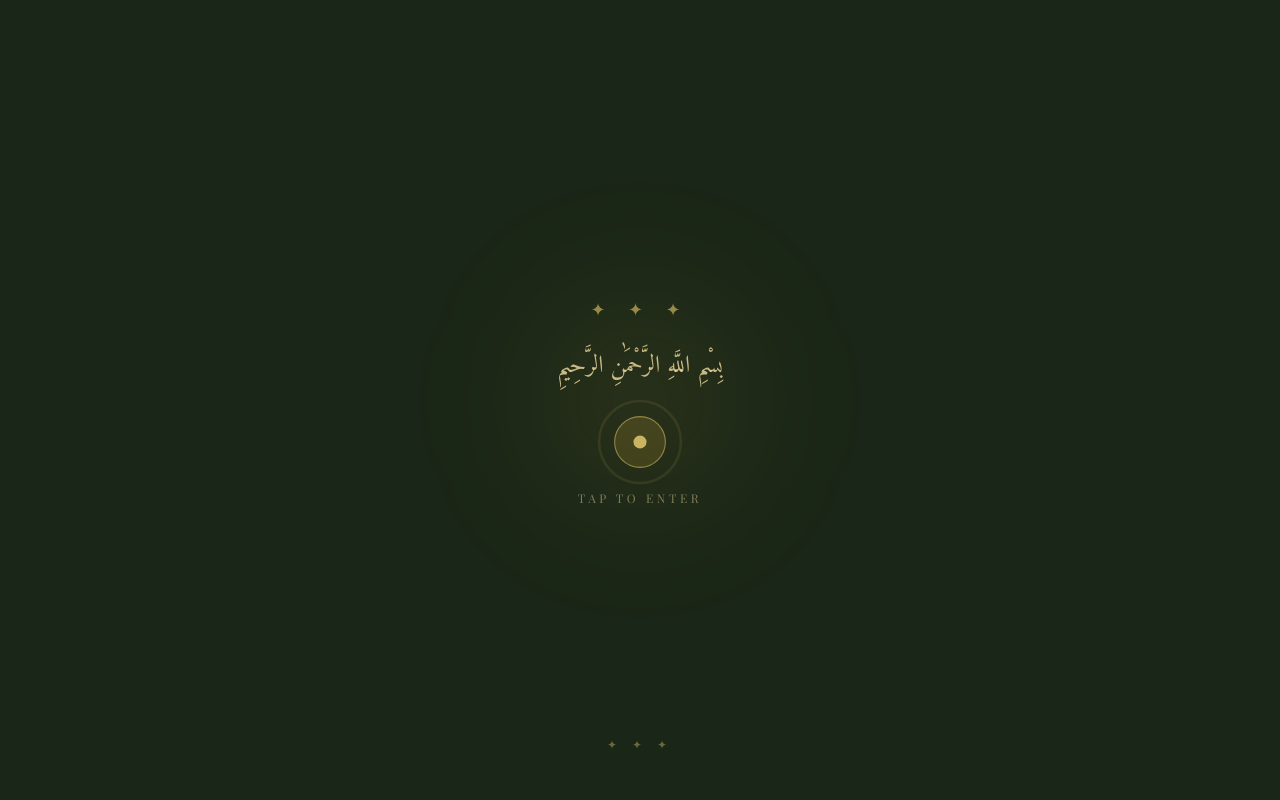
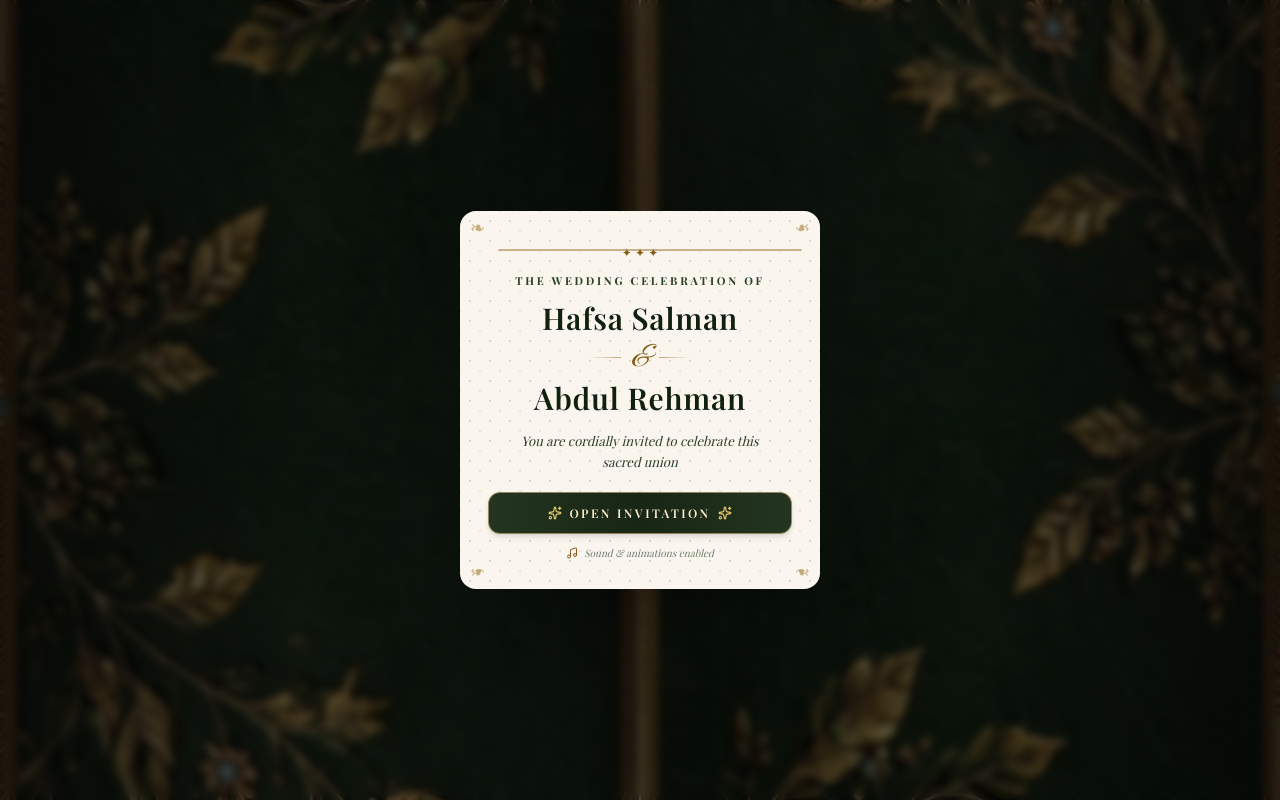
Before and after one commit to nahy1061/wedding-invitation, a React (Vite) app: page / in a window 1280 px wide. Built offline with nearby package versions, Linux system fonts and the light colour scheme; a web font is replaced by a local one.

Commit message:
Convert splash screen into compact luxury modal popup with card fonts

```diff
--- a/src/App.tsx
+++ b/src/App.tsx
@@ -159,7 +159,7 @@ export function App() {
       {/* Main Full-Screen Experience */}
       <main className="relative z-20 flex-1 flex items-center justify-center min-h-[100dvh] w-full">
         <AnimatePresence mode="wait">
-          {hasEntered && !isOpened ? (
+          {!isOpened ? (
             <motion.div
               key="gatefold-cover"
               initial={{ opacity: 0 }}
@@ -174,7 +174,7 @@ export function App() {
                 onOpenComplete={handleOpenComplete}
               />
             </motion.div>
-          ) : hasEntered && isOpened ? (
+          ) : (
             <motion.div
               key="inner-card-suite"
               initial={{ opacity: 0, scale: 0.96 }}
@@ -187,7 +187,7 @@ export function App() {
                 guestName={guestName}
               />
             </motion.div>
-          ) : null}
+          )}
         </AnimatePresence>
       </main>
 
--- a/src/components/gatefold/SplashOverlay.tsx
+++ b/src/components/gatefold/SplashOverlay.tsx
@@ -1,5 +1,7 @@
 import React from 'react';
 import { motion } from 'framer-motion';
+import { Sparkles, Music } from 'lucide-react';
+import { WEDDING_DATA } from '../../config/weddingData';
 
 interface SplashOverlayProps {
   onEnter: () => void;
@@ -11,79 +13,81 @@ export const SplashOverlay: React.FC<SplashOverlayProps> = ({ onEnter }) => {
       initial={{ opacity: 0 }}
       animate={{ opacity: 1 }}
       exit={{ opacity: 0 }}
-      transition={{ duration: 0.6 }}
+      transition={{ duration: 0.4 }}
       onClick={onEnter}
-      className="fixed inset-0 z-50 flex flex-col items-center justify-center cursor-pointer select-none bg-[#1a2617]"
+      className="fixed inset-0 z-50 flex items-center justify-center p-4 bg-black/60 backdrop-blur-xs select-none cursor-pointer"
     >
-      {/* Ambient Gold Glow */}
-      <div className="absolute top-1/2 left-1/2 -translate-x-1/2 -translate-y-1/2 w-64 h-64 rounded-full bg-radial from-gold-500/15 via-gold-500/5 to-transparent blur-3xl pointer-events-none" />
+      {/* Centered Modal Card */}
+      <motion.div
+        initial={{ opacity: 0, scale: 0.9, y: 14 }}
+        animate={{ opacity: 1, scale: 1, y: 0 }}
+        exit={{ opacity: 0, scale: 0.93, y: 8 }}
+        transition={{ duration: 0.4, ease: [0.16, 1, 0.3, 1] }}
+        onClick={(e) => {
+          e.stopPropagation();
+          onEnter();
+        }}
+        className="relative w-full max-w-[330px] sm:max-w-[360px] cream-paper-texture rounded-2xl p-6 sm:p-7 text-center shadow-2xl overflow-hidden cursor-pointer active:scale-[0.99] transition-transform"
+      >
+        {/* Ornate Frame & Corner Filigrees */}
+        <div className="absolute inset-2.5 border border-[#c5a880]/70 rounded-xl ornate-card-frame pointer-events-none" />
+        <div className="absolute inset-0 filigree-corners pointer-events-none" />
+        <div className="absolute inset-0 filigree-corners-reverse pointer-events-none" />
 
-      {/* Decorative Top Flourish */}
-      <motion.div
-        initial={{ opacity: 0, y: -10 }}
-        animate={{ opacity: 1, y: 0 }}
-        transition={{ delay: 0.3, duration: 0.8 }}
-        className="text-gold-400/60 text-lg tracking-[0.5em] font-serif mb-6"
-      >
-        ✦ ✦ ✦
-      </motion.div>
+        {/* Ambient Warm Tint */}
+        <div className="absolute inset-0 tint-invitation pointer-events-none opacity-40" />
 
-      {/* Bismillah */}
-      <motion.p
-        initial={{ opacity: 0, y: 8 }}
-        animate={{ opacity: 1, y: 0 }}
-        transition={{ delay: 0.5, duration: 0.8 }}
-        className="font-arabic text-xl sm:text-2xl text-gold-300/80 mb-8 leading-relaxed"
-      >
-        بِسْمِ اللَّهِ الرَّحْمَٰنِ الرَّحِيمِ
-      </motion.p>
+        {/* Modal Inner Content */}
+        <div className="relative z-10 flex flex-col items-center">
+          {/* Top Flourish */}
+          <div className="gold-ornament mb-2">
+            <span className="text-[#855e1a] text-xs">✦ ✦ ✦</span>
+          </div>
 
-      {/* Pulsing Tap Indicator */}
-      <div className="relative mb-6">
-        {/* Outer ring pulses */}
-        <motion.div
-          animate={{
-            scale: [1, 1.6, 1],
-            opacity: [0.5, 0, 0.5],
-          }}
-          transition={{ duration: 2, repeat: Infinity, ease: 'easeInOut' }}
-          className="absolute inset-0 w-16 h-16 -m-2 rounded-full border-2 border-gold-400/40"
-        />
-        {/* Inner circle */}
-        <motion.div
-          animate={{
-            scale: [1, 1.15, 1],
-            opacity: [0.7, 1, 0.7],
-          }}
-          transition={{ duration: 2, repeat: Infinity, ease: 'easeInOut' }}
-          className="w-12 h-12 rounded-full bg-gold-500/20 border border-gold-400/60 flex items-center justify-center"
-        >
-          <motion.div
-            animate={{ scale: [0.9, 1.1, 0.9] }}
-            transition={{ duration: 2, repeat: Infinity, ease: 'easeInOut' }}
-            className="w-3 h-3 rounded-full bg-gold-400"
-          />
-        </motion.div>
-      </div>
+          {/* Invitation Label */}
+          <p className="text-[10px] sm:text-[11px] font-display tracking-[0.25em] uppercase text-[#2c4227] font-bold">
+            The Wedding Celebration Of
+          </p>
 
-      {/* Instruction Text */}
-      <motion.p
-        initial={{ opacity: 0 }}
-        animate={{ opacity: [0.5, 1, 0.5] }}
-        transition={{ delay: 0.8, duration: 2.5, repeat: Infinity, ease: 'easeInOut' }}
-        className="text-[11px] sm:text-xs font-serif uppercase tracking-[0.3em] text-gold-300/80"
-      >
-        Tap to enter
-      </motion.p>
+          {/* Couple Names */}
+          <div className="my-2.5 space-y-0.5">
+            <h2 className="font-display text-2xl sm:text-3xl text-[#12200f] font-semibold tracking-wide">
+              {WEDDING_DATA.brideName}
+            </h2>
+            <div className="flex items-center justify-center gap-2.5 py-0.5">
+              <div className="h-[0.5px] w-8 bg-gradient-to-r from-transparent to-[#bfa378]" />
+              <span className="font-script text-2xl sm:text-3xl text-[#855e1a] italic">&</span>
+              <div className="h-[0.5px] w-8 bg-gradient-to-l from-transparent to-[#bfa378]" />
+            </div>
+            <h2 className="font-display text-2xl sm:text-3xl text-[#12200f] font-semibold tracking-wide">
+              {WEDDING_DATA.groomName}
+            </h2>
+          </div>
 
-      {/* Bottom flourish */}
-      <motion.div
-        initial={{ opacity: 0, y: 10 }}
-        animate={{ opacity: 1, y: 0 }}
-        transition={{ delay: 0.7, duration: 0.8 }}
-        className="absolute bottom-12 text-gold-400/40 text-xs tracking-[0.5em] font-serif"
-      >
-        ✦ ✦ ✦
+          {/* Subtitle Message */}
+          <p className="font-serif italic text-xs sm:text-[13px] text-[#2c3d28] mt-1 mb-5 leading-relaxed max-w-[260px]">
+            You are cordially invited to celebrate this sacred union
+          </p>
+
+          {/* Enter Button */}
+          <button
+            type="button"
+            onClick={onEnter}
+            className="w-full py-2.5 sm:py-3 px-5 rounded-xl bg-gradient-to-r from-[#23351f] via-[#182615] to-[#23351f] text-[#faeed1] border border-[#c5a880]/70 shadow-md hover:shadow-lg hover:border-gold-400 active:scale-95 transition-all flex items-center justify-center gap-2 cursor-pointer group"
+          >
+            <Sparkles className="w-3.5 h-3.5 text-gold-400 group-hover:rotate-12 transition-transform" />
+            <span className="font-serif text-xs uppercase tracking-[0.2em] font-semibold text-gold-200">
+              Open Invitation
+            </span>
+            <Sparkles className="w-3.5 h-3.5 text-gold-400 group-hover:-rotate-12 transition-transform" />
+          </button>
+
+          {/* Audio hint */}
+          <div className="mt-3 flex items-center gap-1.5 text-[10px] font-serif italic text-[#6d7e67]">
+            <Music className="w-3 h-3 text-[#855e1a]" />
+            <span>Sound & animations enabled</span>
+          </div>
+        </div>
       </motion.div>
     </motion.div>
   );
```
Also changed, not shown: src/assets/images/venue2.jpg (added), src/assets/images/venue5.jpg (added).
